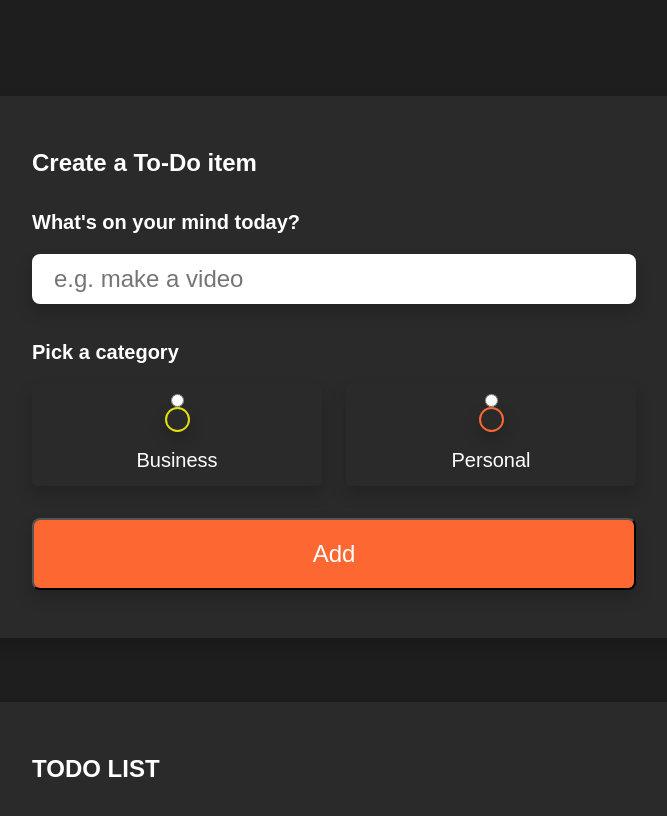
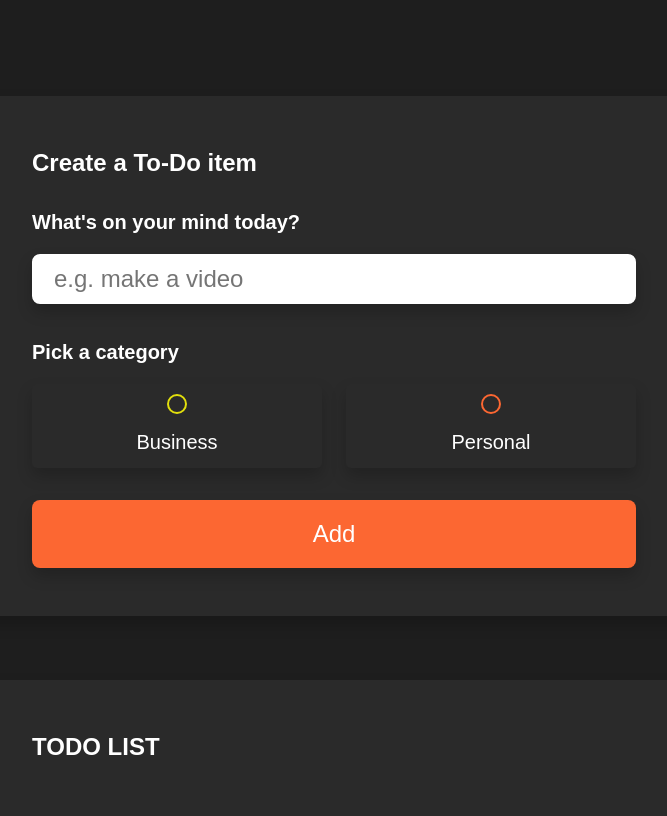
Before and after one commit to Glqchh/To-do-website, a Vue app: page / in a window 1280 px wide. Shown: the top 816 px of the page, without its empty margins (306-973 px from the left). Built offline with nearby package versions, Linux system fonts and the light colour scheme.

Commit message:
Add files via upload

```diff
--- a/src/main.css
+++ b/src/main.css
@@ -40,9 +40,22 @@ h3 {
 
 h4 {
 	color: white;
-	font-size: 1.25rem; /* Increase font size */
+	font-size: 1.25rem;
 	font-weight: 600;
-	margin-bottom: 1rem; /* Add more spacing */
+	margin-bottom: 1rem;
+}
+
+input:not([type="radio"]):not([type="checkbox"]), button {
+	appearance: none;
+	border: none;
+	outline: none;
+	background: none;
+	cursor: initial;
+}
+
+input[type="radio"],
+input[type="checkbox"] {
+	display: none;
 }
 
 .greeting .title {
@@ -108,15 +121,16 @@ h4 {
 	display: flex;
 	align-items: center;
 	justify-content: center;
-	width: 25px;
-	height: 25px;
+	width: 20px;
+	height: 20px;
 	border-radius: 50%;
 	border: 2px solid var(--business);
-	box-shadow: var(--shadow);
+	box-shadow: var(--business-glow);
 }
 
 .bubble.personal {
 	border-color: var(--personal);
+	box-shadow: var(--personal-glow);
 }
 
 .bubble::after {
@@ -125,13 +139,20 @@ h4 {
 	opacity: 0;
 	width: 0px;
 	height: 0px;
+	background-color: var(--business);
+	box-shadow: var(--business-glow);
 	border-radius: 50%;
-	transition: width 0.2s ease-in-out, height 0.2s ease-in-out, opacity 0.2s ease-in-out;
+	transition: 0.2s ease-in-out;
+}
+
+.bubble.personal::after {
+	background-color: var(--personal);
+	box-shadow: var(--personal-glow);
 }
 
 input:checked ~ .bubble::after {
-	width: 12px;
-	height: 12px;
+	width: 10px;
+	height: 10px;
 	opacity: 1;
 }
 
```
